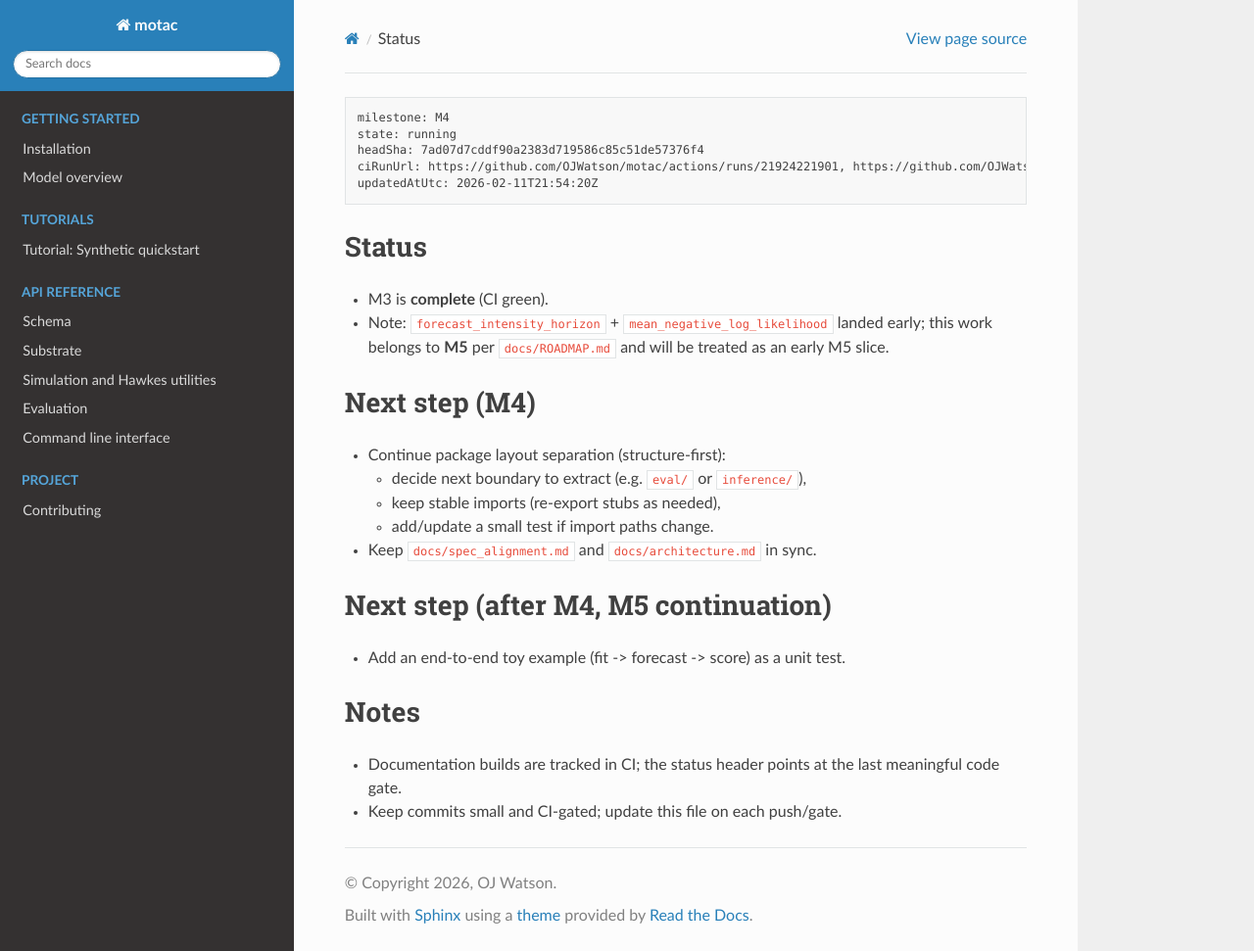
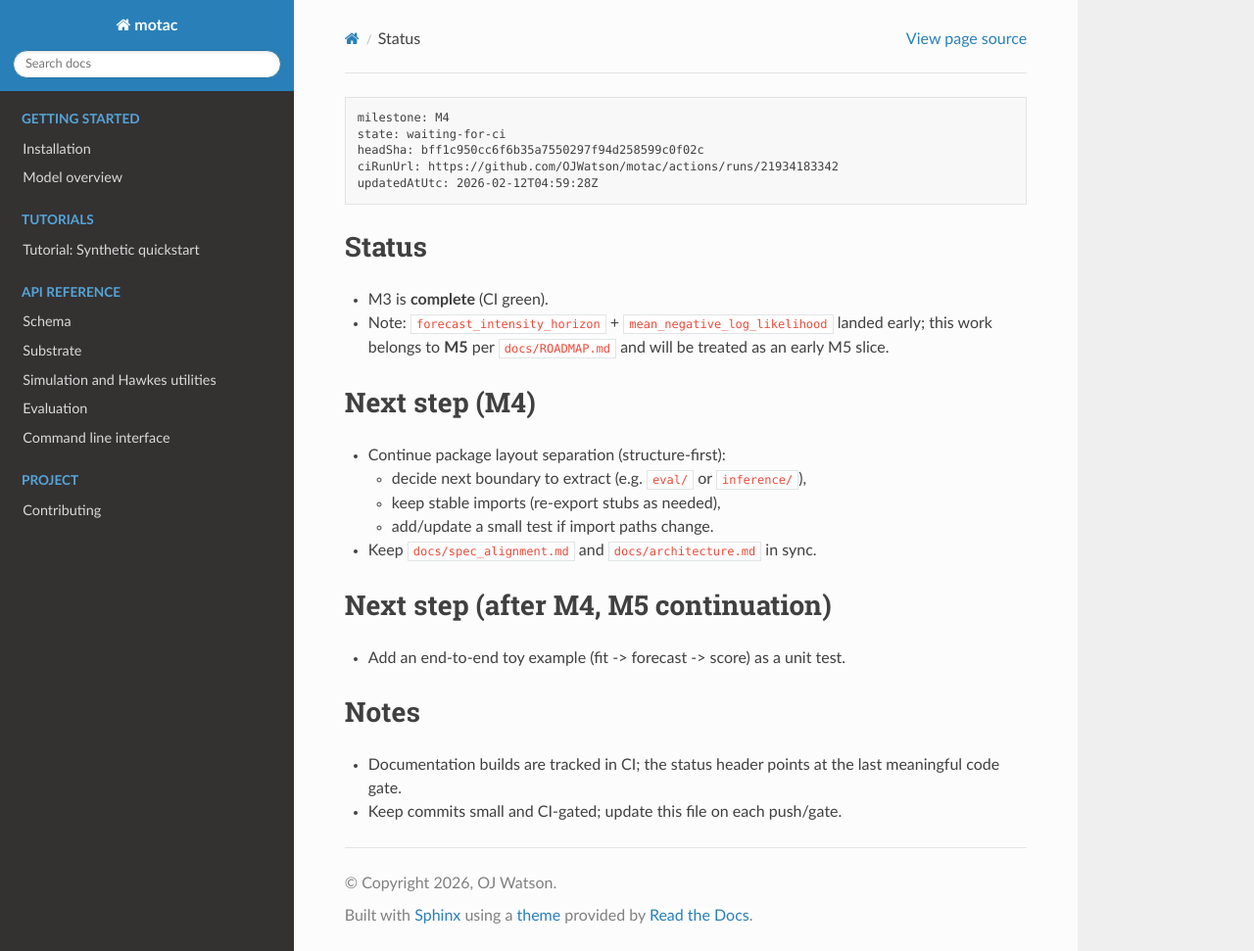
Before and after one commit to OJWatson/motac, a Sphinx documentation site: the page built from docs/STATUS.md, in a window 1280 px wide and 971 px high. Shown: the whole window at 98% size. Built offline with Sphinx 7.4.7 and the Read the Docs theme 3.1.0, drawn with Linux system fonts in a browser that asks for light colours.

Commit message:
Docs: update status for eval subpackage gate

````diff
--- a/docs/STATUS.md
+++ b/docs/STATUS.md
@@ -1,9 +1,9 @@
 ```pm-status
 milestone: M4
-state: running
-headSha: 7ad07d7cddf90a2383d719586c85c51de57376f4
-ciRunUrl: https://github.com/OJWatson/motac/actions/runs/21924221901, https://github.com/OJWatson/motac/actions/runs/21924221903
-updatedAtUtc: 2026-02-11T21:54:20Z
+state: waiting-for-ci
+headSha: bff1c950cc6f6b35a7550297f94d258599c0f02c
+ciRunUrl: https://github.com/OJWatson/motac/actions/runs/21934183342
+updatedAtUtc: 2026-02-12T04:59:28Z
 ```
 
 ## Status
````
